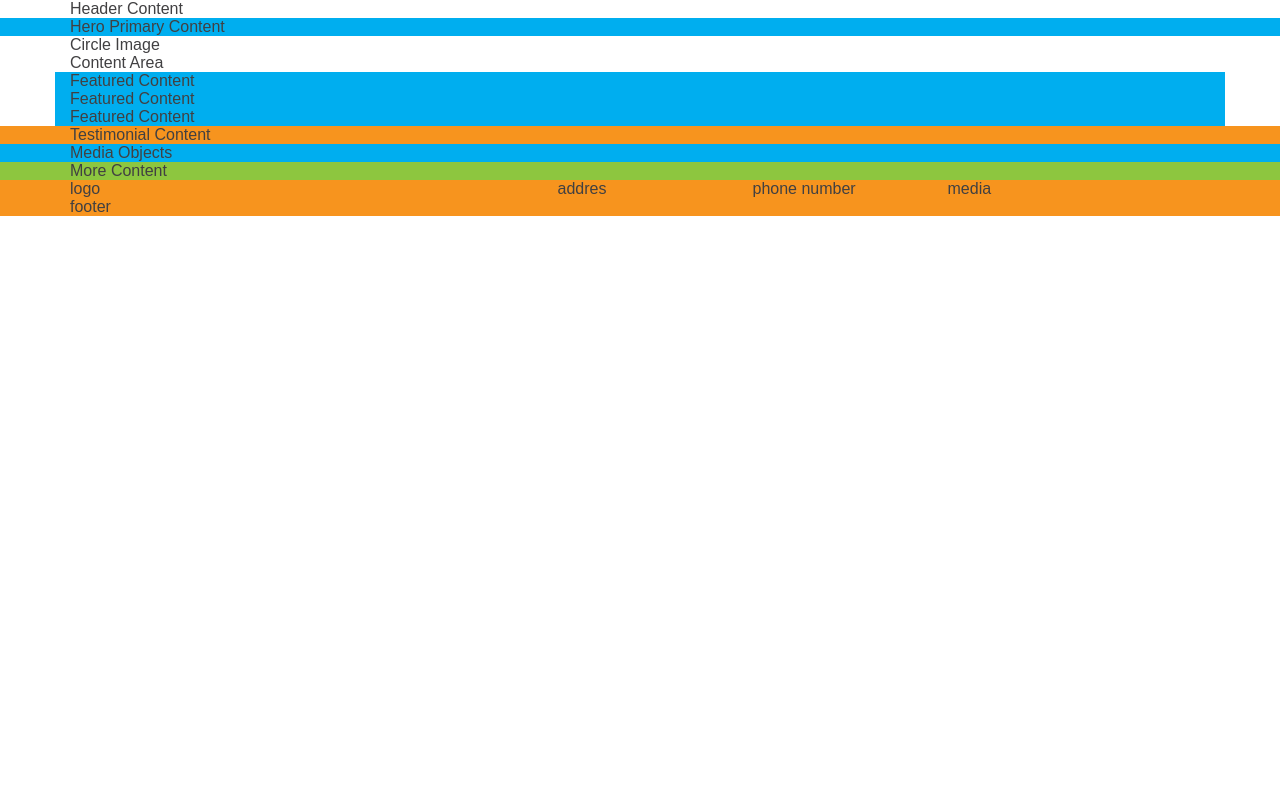
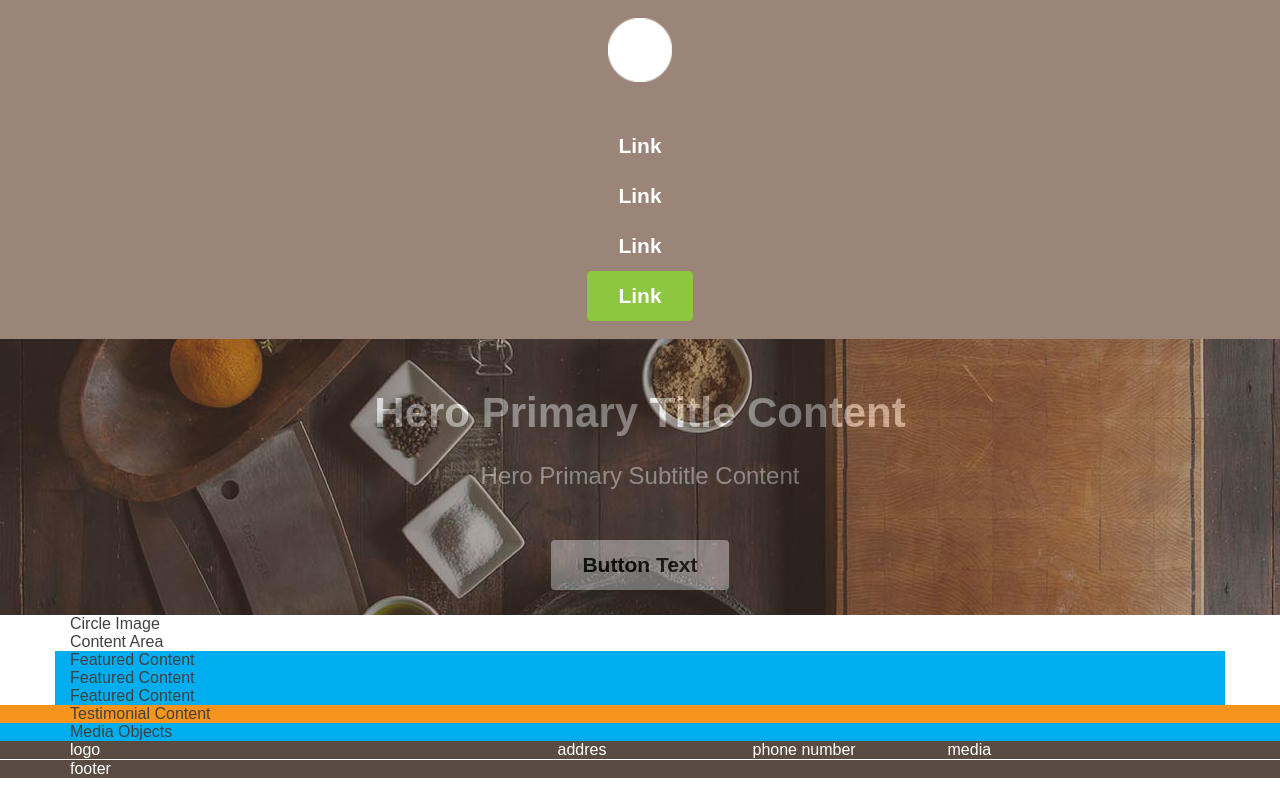
Before and after one commit to yulissateran/advanced-css-concepts-edx, a plain HTML site: page index.html in a window 1280 px wide. Drawn offline with Linux system fonts and the light colour scheme.

Commit message:
add hero section

```diff
--- a/index.html
+++ b/index.html
@@ -7,12 +7,32 @@
     <link rel="stylesheet" href="stylesheet.css" type="text/css" />
   </head>
   <body>
-    <header>
-      <div class="container">Header Content</div>
+    <header class="header-primary">
+      <div class="container">
+        <a class="logo logo-primary">
+          <img src="assets/img/logo.png" />
+        </a>
+        <div class="btn btn-primary btn-toogle-menu">Menu</div>
+        <nav class="nav nav-primary">
+          <ul>
+            <li><a class="btn btn-nav" href="#">Link</a></li>
+            <li><a class="btn btn-nav" href="#">Link</a></li>
+            <li><a class="btn btn-nav" href="#">Link</a></li>
+            <li><a class="btn btn-primary" href="#">Link</a></li>
+          </ul>
+        </nav>
+      </div>
     </header>
     <main>
-      <section class="background-secondary">
-        <div class="container">Hero Primary Content</div>
+      <section class="hero hero-primary  bg-image"><!--relative-->
+        <img src="assets/img/hero.jpg" /><!--absolute-->
+        <div class="container">
+          <div class="hero-body"> <!--relative-->
+            <h1 class="hero-title">Hero Primary Title Content</h1>
+            <h4 class="hero-subtitle">Hero Primary Subtitle Content</h4>
+            <button class="btn">Button Text</button>
+          </div>
+        </div>
       </section>
       <section>
         <div class="container">
@@ -29,38 +49,46 @@
       <section>
         <div class="container">
           <div class="row">
-            <div class="col-1-3 remove-gutter-xs background-secondary">Featured Content</div>
-            <div class="col-1-3 remove-gutter-xs background-secondary">Featured Content</div>
-            <div class="col-1-3 remove-gutter-xs background-secondary">Featured Content</div>
+            <div class="col-1-3 remove-gutter-xs background-lightblue">
+              Featured Content
+            </div>
+            <div class="col-1-3 remove-gutter-xs background-lightblue">
+              Featured Content
+            </div>
+            <div class="col-1-3 remove-gutter-xs background-lightblue">
+              Featured Content
+            </div>
           </div>
         </div>
       </section>
-      <section class="background-primary">
+      <section class="background-orange">
         <div class="container">Testimonial Content</div>
       </section>
-      <section class="background-secondary">
+      <section class="background-lightblue">
         <div class="container">Media Objects</div>
       </section>
-      <section class="background-tertiary">
-        <div class="container">More Content</div>
-      </section>
     </main>
-    <footer class="background-primary">
+    <footer class="background-brown color-white">
+      <div>
         <div class="container">
           <div class="row">
-        <div class="col-4"> <div>logo</div></div>
+            <div class="col-4"><div>logo</div></div>
             <div class="col-6 ofset-sm-1">
               <div class="row">
                 <div class="col-4">addres</div>
-              <div  class="col-4">phone number</div>
-              <div  class="col-4">media</div>
+                <div class="col-4">phone number</div>
+                <div class="col-4">media</div>
               </div>
             </div>
           </div>
-        <div class="row">
+        </div>
+      </div>
+      <div class="border-top-white-3px">
+        <div class="container ">
+          <div class="row ">
             <div class="col-6 offset-sm-4">footer</div>
           </div>
-
+        </div>
       </div>
     </footer>
   </body>
--- a/stylesheet.css
+++ b/stylesheet.css
@@ -1,12 +1,18 @@
+:root {
+ --light-blue : #00AEEF;
+ --dark-blue : #1C75BC;
+ --green : #8DC63F;
+ --dark-green : #009444;
+ --orange : #F7941E;
+ --dark-orange : #F15A29;
+ --brown : #594a42;
+ --brown-ligth: #9B8579;
+ --white: white;
+}
+
 @import 'normalize.css';
 
-html {
-    box-sizing: border-box;
-}
-*, *:before, *:after {
-    box-sizing: inherit;
-}
-*
+
 /**
 http://nicolasgallagher.com/about-normalize-css/
 https://www.paulirish.com/2012/box-sizing-border-box-ftw/
@@ -19,6 +25,14 @@ Reset Styles
 ****************************
 ***************************/
 
+html , body {
+    box-sizing: border-box;
+    padding: 0;
+    margin: 0;
+}
+*, *:before, *:after {
+    box-sizing: inherit;
+}
 
 /***************************
 ****************************
@@ -26,6 +40,7 @@ Base Styles
 ****************************
 ***************************/
 body {
+
     color: #414042;
     font-family: Arial, Helvetica, sans-serif;
     font-weight: normal;
@@ -136,27 +151,152 @@ Module Styles
 ****************************
 ***************************/
 
+/*Button module*/
+.btn {
+  display: inline-block;
+  text-align: center;
+  white-space: nowrap;
+  vertical-align: middle;
+  background-image: none;
+  border: 1px solid transparent;
+  cursor: pointer;
+  text-decoration: none;
+  /* **************** */
+  padding: 12px 30px;
+  font-size: 1.313em;
+  font-weight: bold;
+  border-radius: 4px;
+
+  transition: all 0.3s ease 0s;
+}
+
+.btn-primary {
+  background: var(--green);
+  border-color: var(--green);
+  color: var(--white);
+}
+
+.btn-primary:hover {
+    background: none;
+    border-color: var(--white);
+    text-decoration: none;
+}
+/*Header Modules*/
+.header-primary {
+   background: var(--brown-ligth);
+   text-align: center;
+   padding-top: 18px;
+   padding-bottom: 18px;
+}
+
+.btn-toogle-menu {
+    position: absolute;
+    top:15px;
+    right: 15px;
+}
+
+@media (min-width: 48em){
+    .btn-toogle-menu {
+        display: none;
+    }
+}
+/*Logo Modules*/
+.logo {
+    overflow: hidden;
+    display: inline-block;
+}
+
+.logo-primary {
+    width: 64px;
+    height: 64px;
+}
+.logo-primary img {
+    height: 100%;
+}
+/*Navigation Modules*/
+.nav > ul {
+    list-style: none;
+    padding: 0px;
+    margin: 0px;
+}
+.nav-primary {
+    margin-top: 35px;
+    display: none;
+}
+.btn-nav {
+    color: white;
+}
+@media (min-width: 48em){
+    .nav-primary {
+        display: block;
+    }
+}
+/*Hero Modules*/
+.hero {
+    text-align: center;
+}
+.hero-primary {
+    background-color: var(--brown);
+    color: var(--white);
+    padding-top: 25px;
+    padding-bottom: 25px;
+}
+.hero-primary.bg-image > img {
+    opacity: 0.55;
+}
+.hero-body {
+    /* position: relative; */
+}
+.hero-title {
+    margin-top: 25px;
+    margin-bottom: 25px;
+    font-size: 2.625em;
+}
+.hero-subtitle {
+    margin-top: 25px;
+    margin-bottom: 25px;
+    font-size: 1.500em;
+    font-weight: normal;
+}
+.hero-subtitle + button {
+    margin-top: 25px;
+}
+/*Background Modules*/
+.bg-image  {
+    width: 100%;
+    overflow: hidden;
+    position: relative;
+}
+.bg-image > img {
+    position: absolute;
+    top: -9999px;
+    bottom: -9999px;
+    left: -9999px;
+    right: -9999px;
+    margin: auto;
+    min-width: 100%;
+}
 
 /***************************
 ****************************
 Theme Styles
 ****************************
 ***************************/
-/*Color List:
-- light blue = 00AEEF;
-- dark blue = 1C75BC
-- green = 8DC63F
-- dark green = 009444
-- orange = F7941E
-- dark orange = F15A29
-- brown = 594a42; */
-
-.background-primary {
-    background: #F7941E; /*Orange*/
-  }
-  .background-secondary {
-    background: #00AEEF; /*Blue*/
-  }
-  .background-tertiary {
-    background: #8DC63F; /*Green*/
-  }
+.background-orange {
+  background: var(--orange); /*Orange*/
+}
+.background-lightblue {
+  background: var(--light-blue); /*Blue*/
+}
+.background-green {
+   background: var(--green); /*Green*/
+}
+.background-brown {
+    background: var(--brown); /*Green*/
+ }
+ .border-top-white-3px  {
+    border-top: 1.5px solid  var(--white);
+ }
+ .color-white {
+     color: var(--white);
+ }
```
Also changed, not shown: assets/img/hero.jpg (added), assets/img/logo.png (added), 1 other file. Lines whose indentation alone changed are shown as unchanged.
